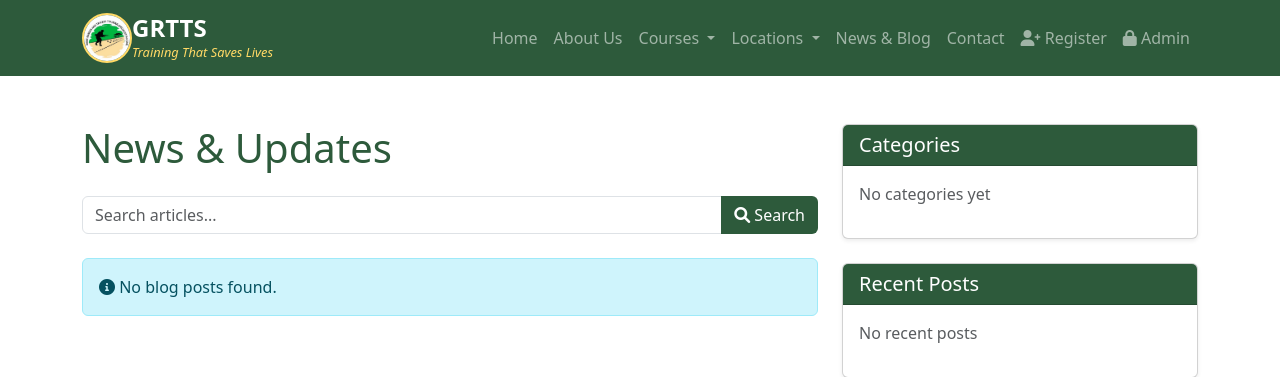
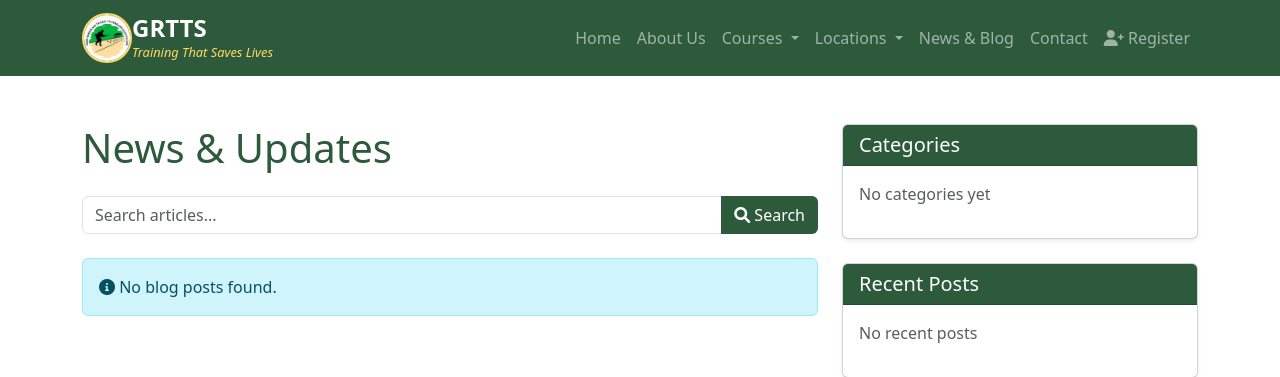
Before and after one commit to SlyJeremiah/grtts_website, a Django app: page /blog/ in a window 1280 px wide. Shown: the top 377 px of the page. Run offline with Django 5.2, Linux system fonts and the light colour scheme; data that the repository does not hold is empty.

Commit message:
Update base.html

```diff
--- a/main/templates/main/base.html
+++ b/main/templates/main/base.html
@@ -311,12 +311,6 @@
     </a>
 </li>
 
-<!-- Admin link (for website administrators) -->
-<li class="nav-item">
-    <a class="nav-link" href="{% url 'admin:index' %}">
-        <i class="fas fa-lock"></i> Admin
-    </a>
-</li>
                 </ul>
             </div>
         </div>
```
